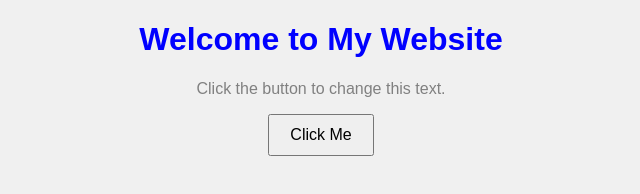
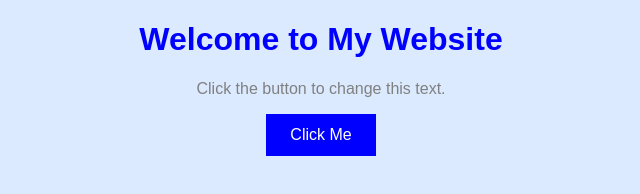
Before and after one commit to martinodomhnaillATU/ApacheWebsite, a plain HTML site: page index.html in a window 1280 px wide. Shown: the whole page, without its empty margins (319-959 px from the left). Drawn offline with Linux system fonts and the light colour scheme.

Commit message:
Improved styling for background and button

```diff
--- a/index.html
+++ b/index.html
@@ -3,14 +3,14 @@
 <head>
   <title>My Apache Site</title>
 </head>
-<body style="text-align:center; font-family:Arial; background-color:#f0f0f0;">
+<body style="text-align:center; font-family:Arial; background-color:#dbeafe;">
 
   <h1 style="color:blue;">Welcome to My Website</h1>
 
   <p id="text" style="color:gray;">Click the button to change this text.</p>
 
   <button
-    style="padding:10px 20px; font-size:16px; cursor:pointer;"
+    style="padding:12px 24px; font-size:16px; cursor:pointer; background-color:blue; color:white; border:none;"
     onclick="document.getElementById('text').innerHTML='Text Changed!';
              document.getElementById('text').style.color='green';">
     Click Me
```
